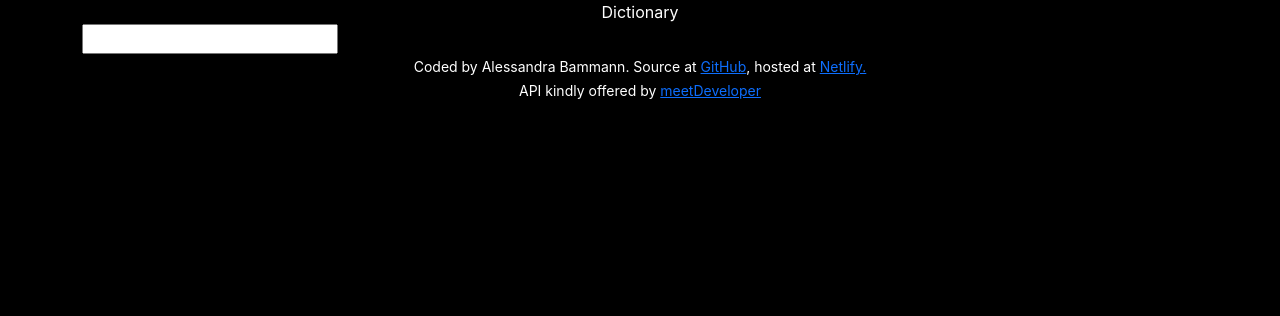
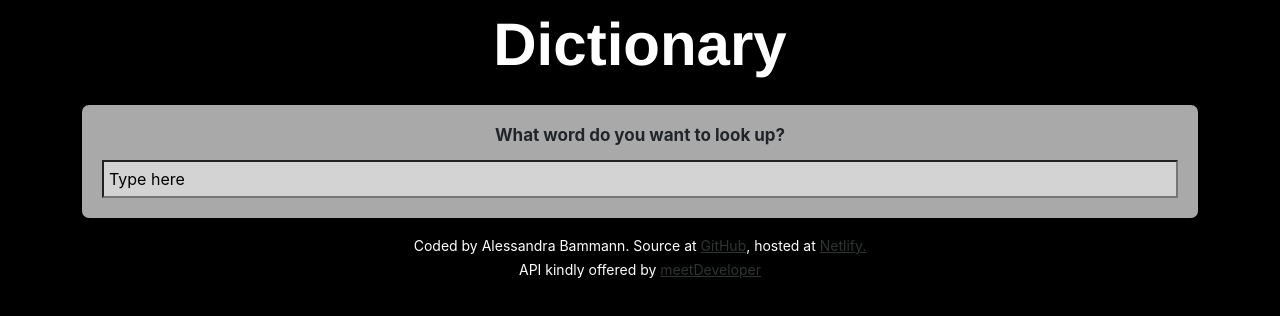
Before and after one commit to ABammann/dictionary, a React (Create React App) app: page / in a window 1280 px wide. Shown: the top 316 px of the page. Built offline with nearby package versions, Linux system fonts and the light colour scheme.

Commit message:
Styling for all

```diff
--- a/src/App.css
+++ b/src/App.css
@@ -1,5 +1,9 @@
 body {
   background-color: black;
+}
+
+a {
+  color: rgb(47, 51, 51);
 }
 
 .App-header,
@@ -7,3 +11,9 @@ body {
   color: white;
   text-align: center;
 }
+
+.App-header {
+  font-size: 60px;
+  font-family: "Franklin Gothic Medium", "Arial Narrow", Arial, sans-serif;
+  font-weight: bold;
+}
--- a/src/Dictionary.css
+++ b/src/Dictionary.css
@@ -1,2 +1,19 @@
-.Dictionary {
+.Dictionary section {
+  background-color: darkgray;
+  padding: 20px;
+  border-radius: 7px;
+  margin: 15px 0;
 }
+
+.Dictionary input {
+  width: 100%;
+  padding: 5px 5px;
+  background-color: lightgray;
+}
+
+.Dictionary h1 {
+  font-size: 17px;
+  font-weight: bold;
+  margin-bottom: 15px;
+  text-align: center;
+}
--- a/src/Dictionary.js
+++ b/src/Dictionary.js
@@ -24,9 +24,16 @@ export default function Dictionary() {
 
   return (
     <div className="Dictionary">
-      <form onSubmit={search}>
-        <input type="Search" onChange={handleKeywordChange} />
-      </form>
+      <section>
+        <h1>What word do you want to look up?</h1>
+        <form onSubmit={search}>
+          <input
+            type="Search"
+            onChange={handleKeywordChange}
+            defaultValue="Type here"
+          />
+        </form>
+      </section>
       <Results results={results} />
     </div>
   );
--- a/src/Meaning.css
+++ b/src/Meaning.css
@@ -1,3 +1,20 @@
 .Meaning {
   color: white;
 }
+
+.Meaning h3 {
+  font-size: 30px;
+  font-weight: bold;
+  line-height: 1.5;
+}
+
+.Meaning .definition {
+  font-size: 18px;
+}
+
+.Meaning .example {
+  font-size: 15px;
+  opacity: 0.7;
+  font-style: italic;
+  margin-top: 10px;
+}
--- a/src/Meaning.js
+++ b/src/Meaning.js
@@ -10,15 +10,9 @@ export default function Meaning(props) {
       {props.meaning.definitions.map(function (definition, index) {
         return (
           <div key={index}>
-            <p>
-              <strong>Definition:</strong> {definition.definition}
-              <br />
-              <strong>Example:</strong>
-              <em> {definition.example}</em>
-              <br />
-              <strong>Synonyms: </strong>
-              <Synonyms synonyms={definition.synonyms} />
-            </p>
+            <div className="definition">{definition.definition}</div>
+            <div className="example">{definition.example}</div>
+            <Synonyms synonyms={definition.synonyms} />
           </div>
         );
       })}
--- /dev/null
+++ b/src/Phonetic.css
@@ -0,0 +1,19 @@
+.Phonetic {
+  height: 50px;
+}
+
+.Phonetic a {
+  border: 1px solid #ddd;
+  text-decoration: none;
+  padding: 10px 20px;
+  font-size: 12px;
+  margin-right: 10px;
+  font-weight: bold;
+  border-radius: 20px;
+  transition: all 150ms ease-in-out;
+}
+
+.Phonetic a:hover {
+  background: lightgray;
+  color: gray;
+}
--- a/src/Phonetic.js
+++ b/src/Phonetic.js
@@ -1,14 +1,14 @@
 import React from "react";
+import "./Phonetic.css";
 
 export default function Phonetic(props) {
   return (
     <div className="Phonetic">
       <a href={props.phonetic.audio} target="_blank" rel="noreferrer">
         {" "}
-        Listen🔊
+        Listen
       </a>
-      <br />
-      {props.phonetic.text}
+      🔊 {"  "}/{props.phonetic.text}/
     </div>
   );
 }
--- a/src/Results.css
+++ b/src/Results.css
@@ -1,3 +1,6 @@
-.Results {
+.Results h2 {
   color: blanchedalmond;
+  font-size: 36px;
+  font-weight: bold;
+  line-height: 1.5;
 }
--- a/src/Results.js
+++ b/src/Results.js
@@ -7,6 +7,7 @@ export default function Results(props) {
   if (props.results) {
     return (
       <div className="Results">
+        <section>
           <h2>{props.results.word}</h2>
           {props.results.phonetics.map(function (phonetic, index) {
             return (
@@ -15,11 +16,12 @@ export default function Results(props) {
               </div>
             );
           })}
+        </section>
         {props.results.meanings.map(function (meaning, index) {
           return (
-            <div key={index}>
+            <section key={index}>
               <Meaning meaning={meaning} />
-            </div>
+            </section>
           );
         })}
       </div>
--- /dev/null
+++ b/src/Synonym.css
@@ -0,0 +1,10 @@
+.Synonyms {
+  margin: 20px 0 0;
+  padding: 0;
+}
+
+.Synonyms li {
+  display: inline-block;
+  padding-right: 15px;
+  font-size: 14px;
+}
--- a/src/Synonyms.js
+++ b/src/Synonyms.js
@@ -1,4 +1,5 @@
 import React from "react";
+import "./Synonym.css";
 
 export default function Synonyms(props) {
   if (props.synonyms) {
```
Lines whose indentation alone changed are shown as unchanged.
